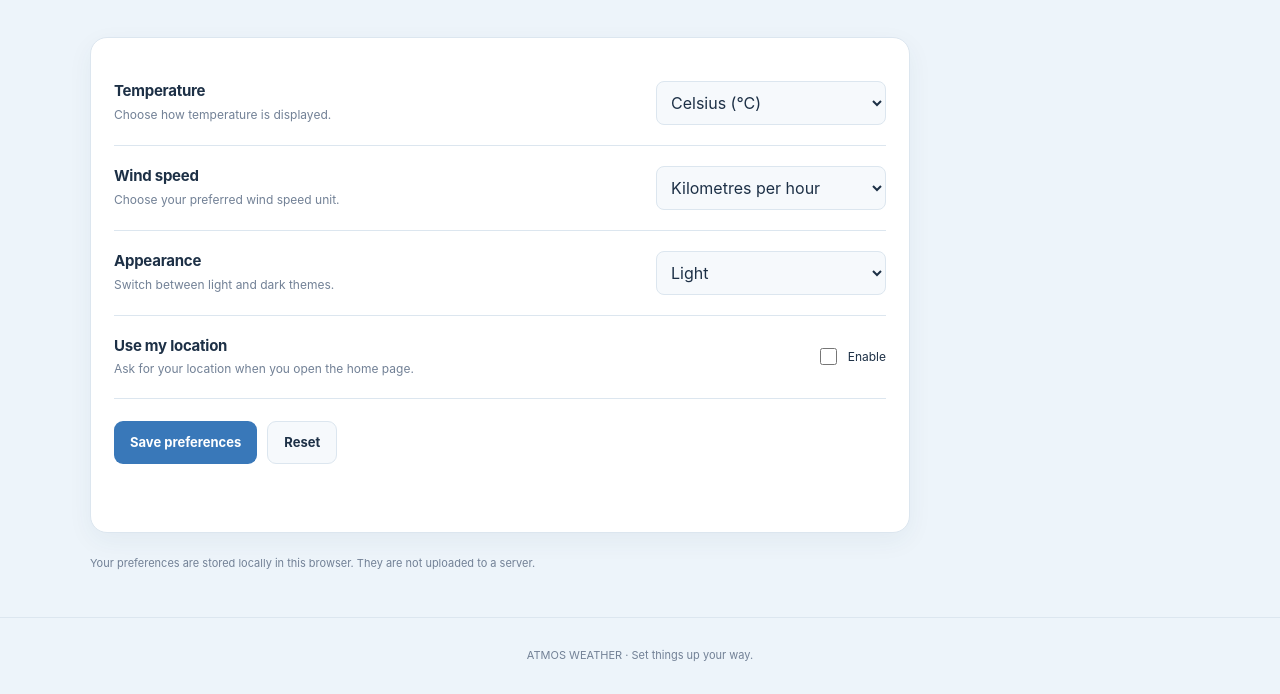
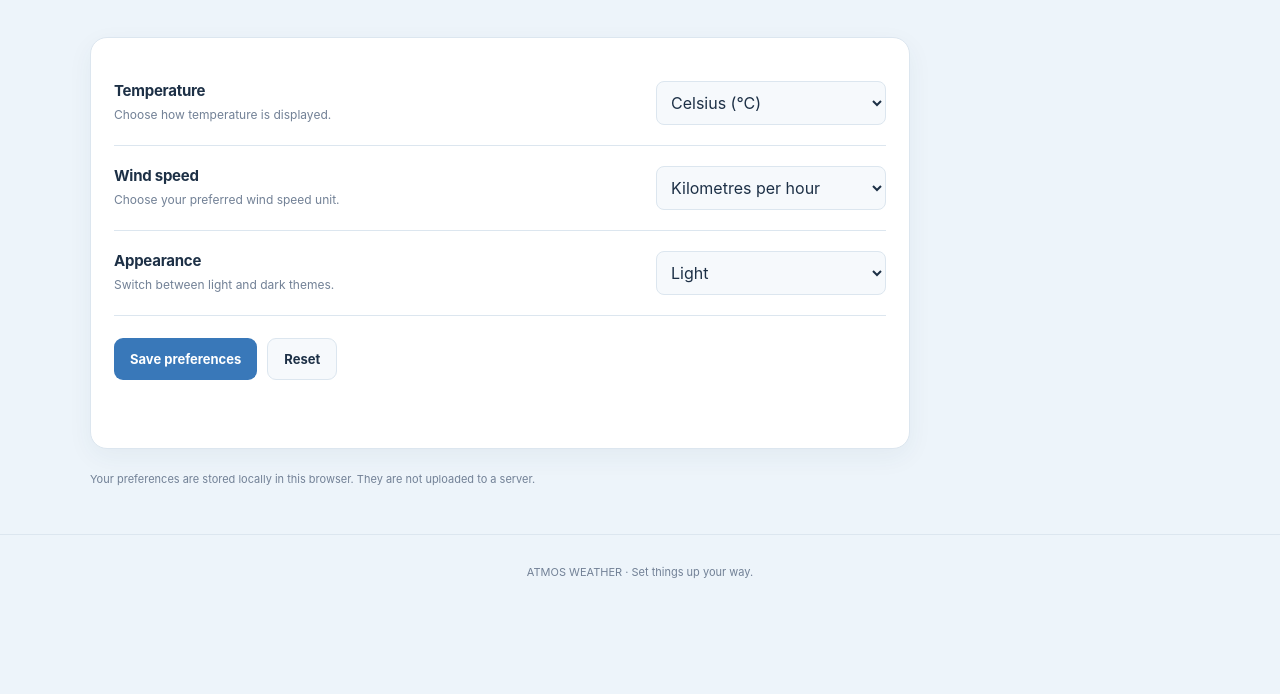
Before and after one commit to payalmakani08/atmos-weather, a plain HTML site: page settings.html in a window 1280 px wide. Shown: the part 224-918 px from the top of the page. After the commit the page ends 835 px from the top, so only its background shows below. Drawn offline with Linux system fonts and the light colour scheme.

Commit message:
Remove location setting from settings.html
Removed the location setting option from the settings page.

```diff
--- a/settings.html
+++ b/settings.html
@@ -30,9 +30,6 @@
       <div class="setting-row"><div><h2>Appearance</h2><p class="muted">Switch between light and dark themes.</p></div>
         <select id="themeSelect" aria-label="Appearance"><option value="light">Light</option><option value="dark">Dark</option></select>
       </div>
-      <div class="setting-row"><div><h2>Use my location</h2><p class="muted">Ask for your location when you open the home page.</p></div>
-        <label class="switch-label"><input type="checkbox" id="autoLocation"><span>Enable</span></label>
-      </div>
       <div class="setting-actions"><button class="button" id="saveSettings" type="button">Save preferences</button><button class="button button-secondary" id="resetSettings" type="button">Reset</button></div>
       <p id="settingsStatus" class="status-message" role="status"></p>
     </section>
```
